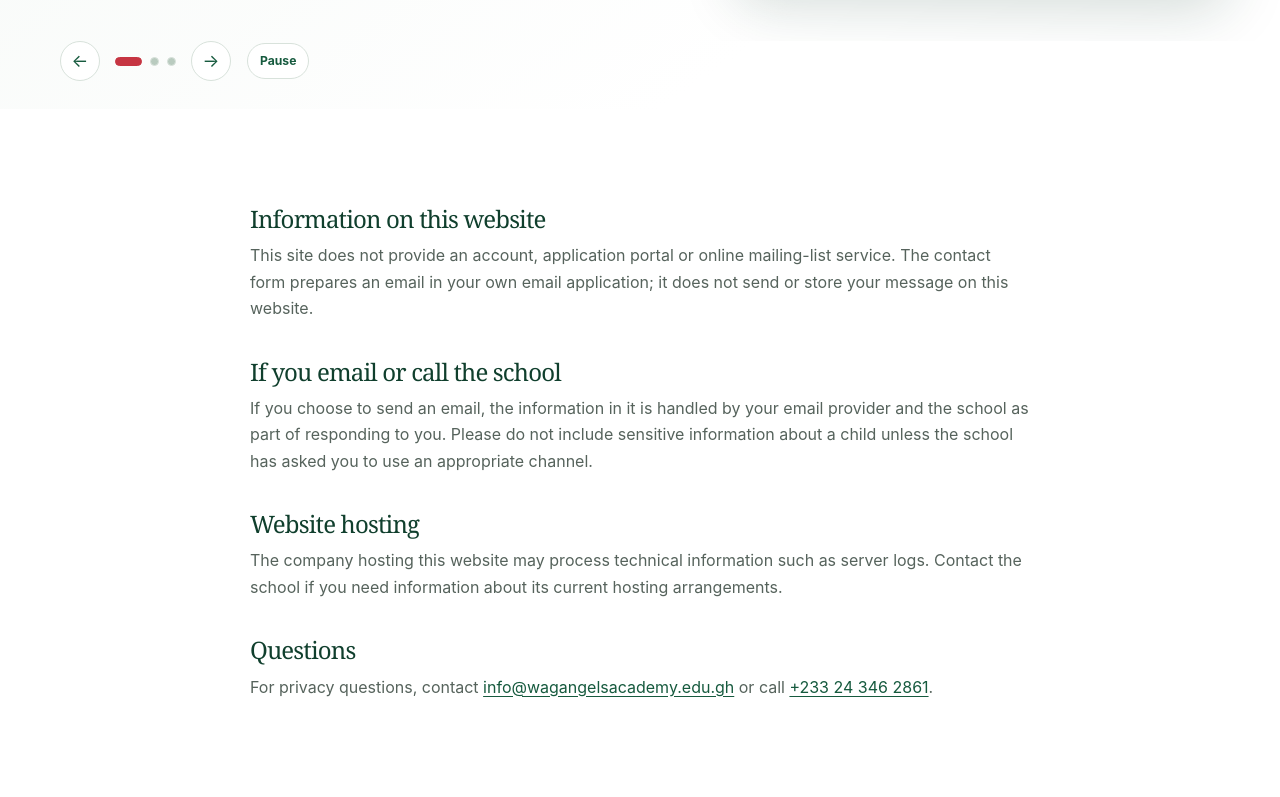
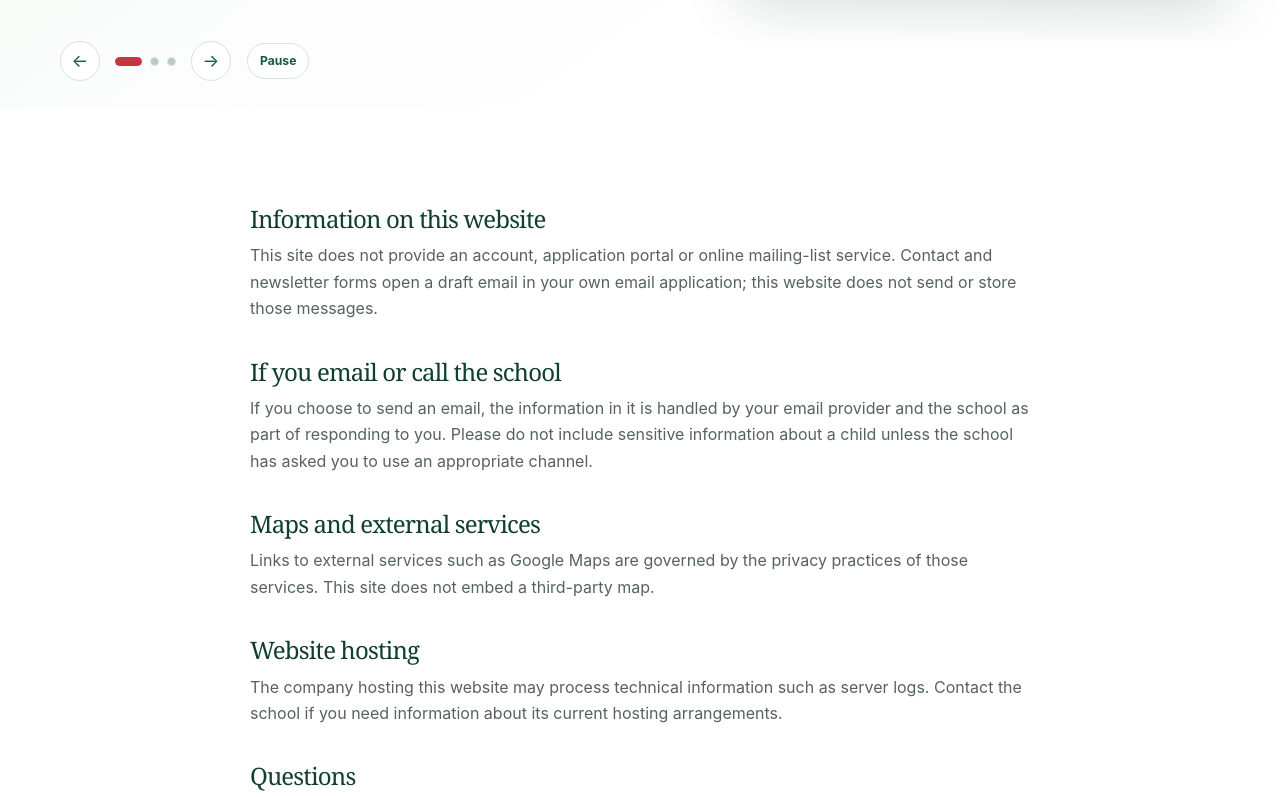
Before and after one commit to Ikegraphix-ux/wag-angels-academy, a plain HTML site: page privacy.html in a window 1280 px wide. Shown: the part 658-1455 px from the top of the page. Drawn offline with Linux system fonts and the light colour scheme.

Commit message:
Align privacy.html sections with WAG site wireframe

```diff
--- a/privacy.html
+++ b/privacy.html
@@ -28,7 +28,7 @@
   </header>
   <main id="main">
     <section class="page-hero"><div class="wrap narrow"><p class="eyebrow">Privacy</p><h1>Privacy notice</h1><p class="lead">Last reviewed: October 2026</p></div></section>
-    <section class="section-pad"><div class="wrap narrow prose privacy-copy"><h2>Information on this website</h2><p>This site does not provide an account, application portal or online mailing-list service. The contact form prepares an email in your own email application; it does not send or store your message on this website.</p><h2>If you email or call the school</h2><p>If you choose to send an email, the information in it is handled by your email provider and the school as part of responding to you. Please do not include sensitive information about a child unless the school has asked you to use an appropriate channel.</p><h2>Website hosting</h2><p>The company hosting this website may process technical information such as server logs. Contact the school if you need information about its current hosting arrangements.</p><h2>Questions</h2><p>For privacy questions, contact <a href="mailto:info@wagangelsacademy.edu.gh">info@wagangelsacademy.edu.gh</a> or call <a href="tel:+233243462861">+233 24 346 2861</a>.</p></div></section>
+    <section class="section-pad"><div class="wrap narrow prose privacy-copy"><h2>Information on this website</h2><p>This site does not provide an account, application portal or online mailing-list service. Contact and newsletter forms open a draft email in your own email application; this website does not send or store those messages.</p><h2>If you email or call the school</h2><p>If you choose to send an email, the information in it is handled by your email provider and the school as part of responding to you. Please do not include sensitive information about a child unless the school has asked you to use an appropriate channel.</p><h2>Maps and external services</h2><p>Links to external services such as Google Maps are governed by the privacy practices of those services. This site does not embed a third-party map.</p><h2>Website hosting</h2><p>The company hosting this website may process technical information such as server logs. Contact the school if you need information about its current hosting arrangements.</p><h2>Questions</h2><p>For privacy questions, contact <a href="mailto:info@wagangelsacademy.edu.gh">info@wagangelsacademy.edu.gh</a> or call <a href="tel:+233243462861">+233 24 346 2861</a>.</p></div></section>
   </main>
   <footer class="site-footer">
     <div class="wrap footer-grid">
```
